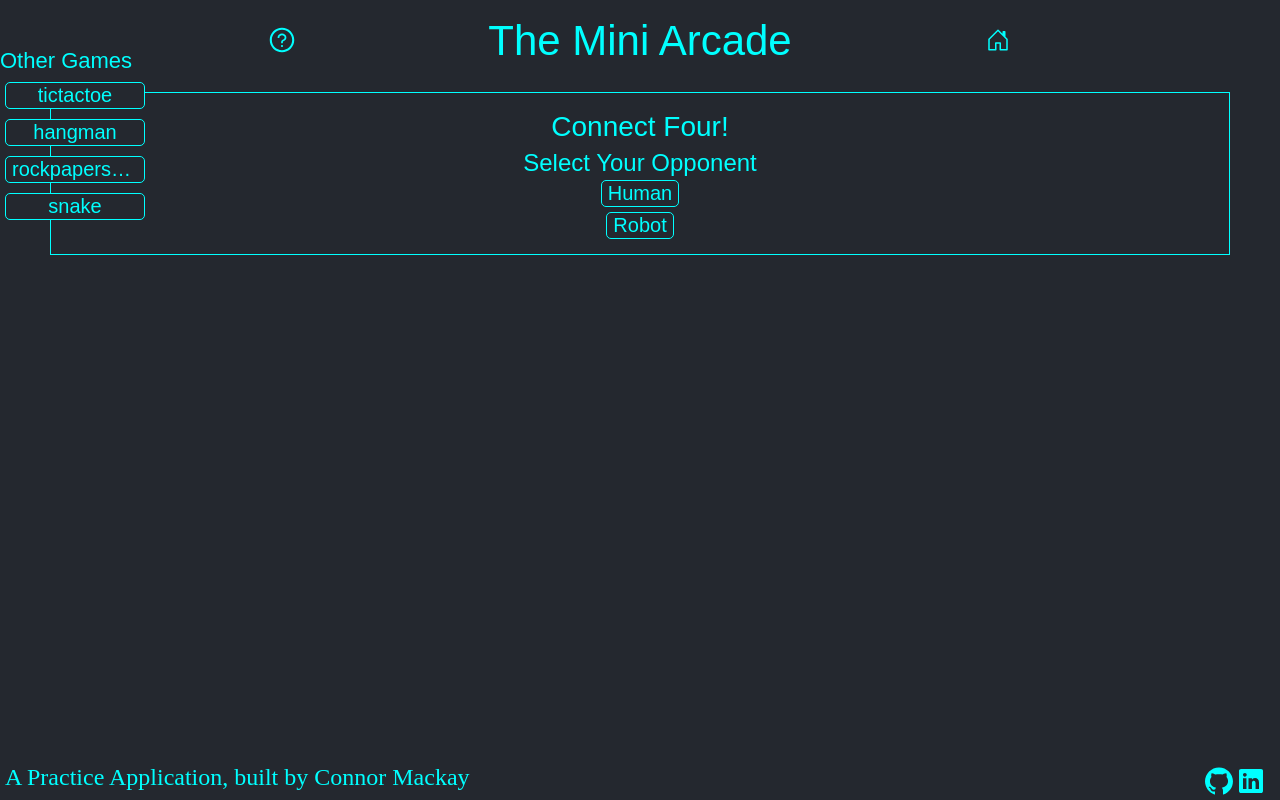
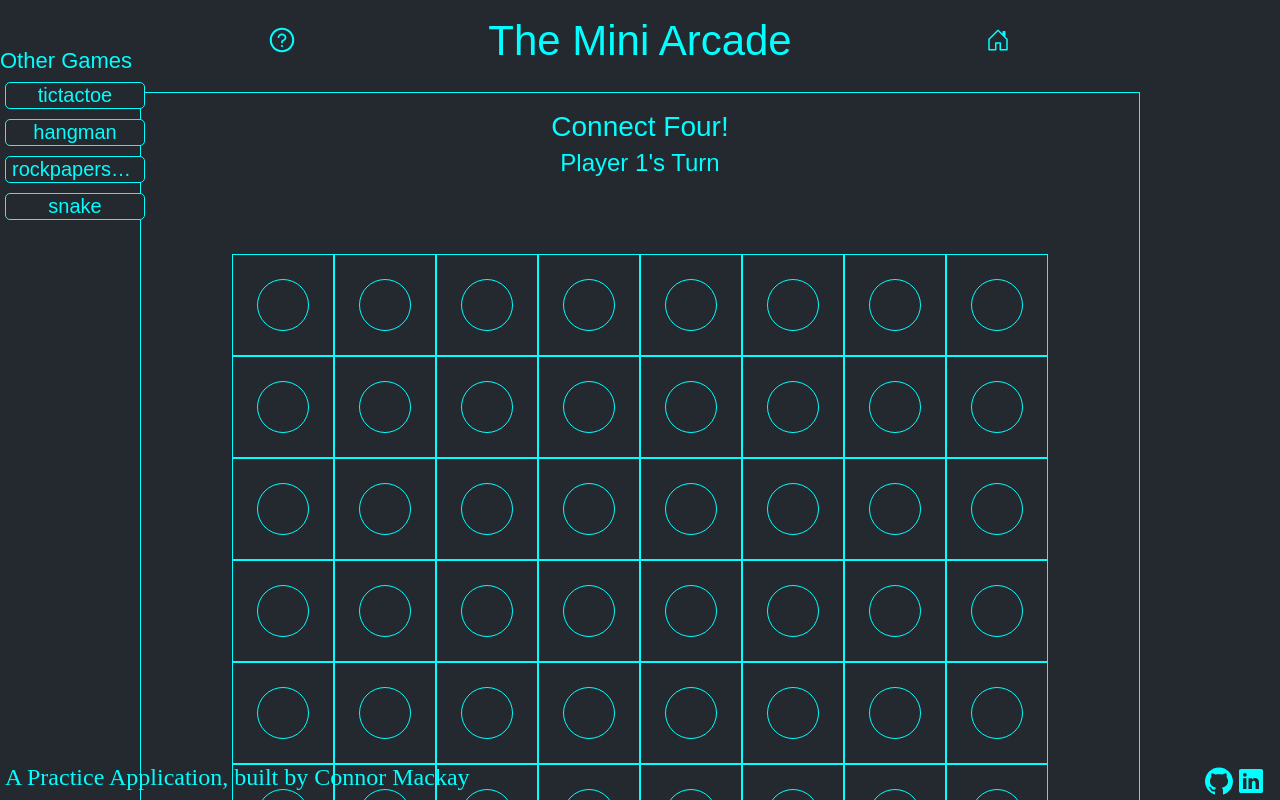
Before and after one commit to CD-Mackay/mini-arcade, a React app: page /connectfour in a window 1280 px wide. Shown: the top 800 px of the page. Built offline with nearby package versions, Linux system fonts and the light colour scheme; a web font is replaced by a local one.

Commit message:
refactor connectfour layout

```diff
--- a/client/src/components/games/ConnectFour/ConnectFour.js
+++ b/client/src/components/games/ConnectFour/ConnectFour.js
@@ -15,7 +15,7 @@ const ConnectFour = () => {
   const [board, setBoard] = useState([]);
   const [playerTurn, setPlayerTurn] = useState(1);
   const [computerPlayer, setComputerPlayer] = useState(false);
-  const [phase, setPhase] = useState("setup");
+  const [phase, setPhase] = useState("play");
   const [winner, setWinner] = useState(0);
   const [record, setRecord] = useState({
     player_one: 0,
--- a/client/src/components/games/ConnectFour/StyledConnectFour.js
+++ b/client/src/components/games/ConnectFour/StyledConnectFour.js
@@ -30,6 +30,11 @@ const StyledConnectFour = styled.section`
       margin-bottom: 5px;
     }
   }
+
+  @media (min-width: 978px) {
+    width: 1000px;
+    margin: 0 auto;
+  }
 `;
 
 export default StyledConnectFour;
```
